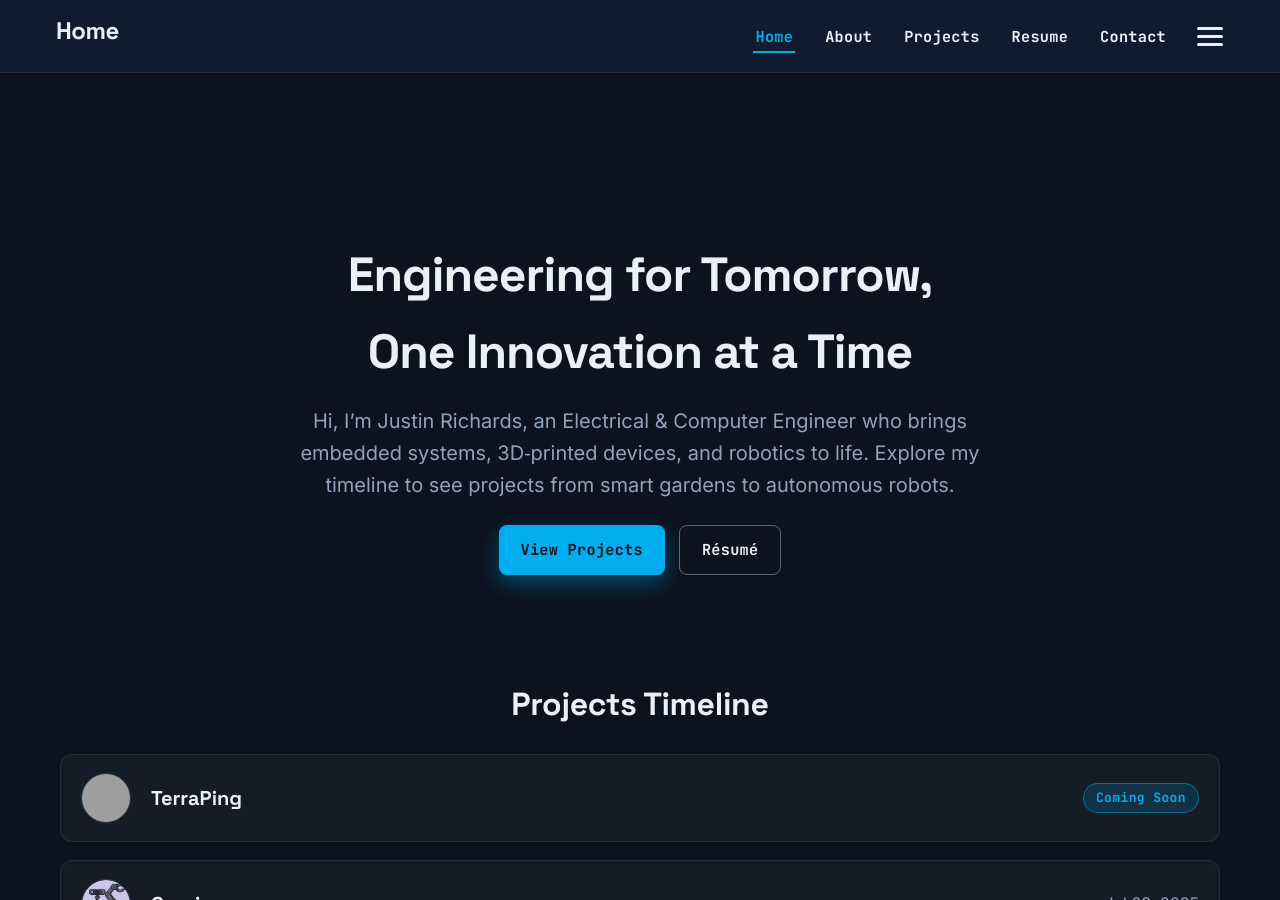
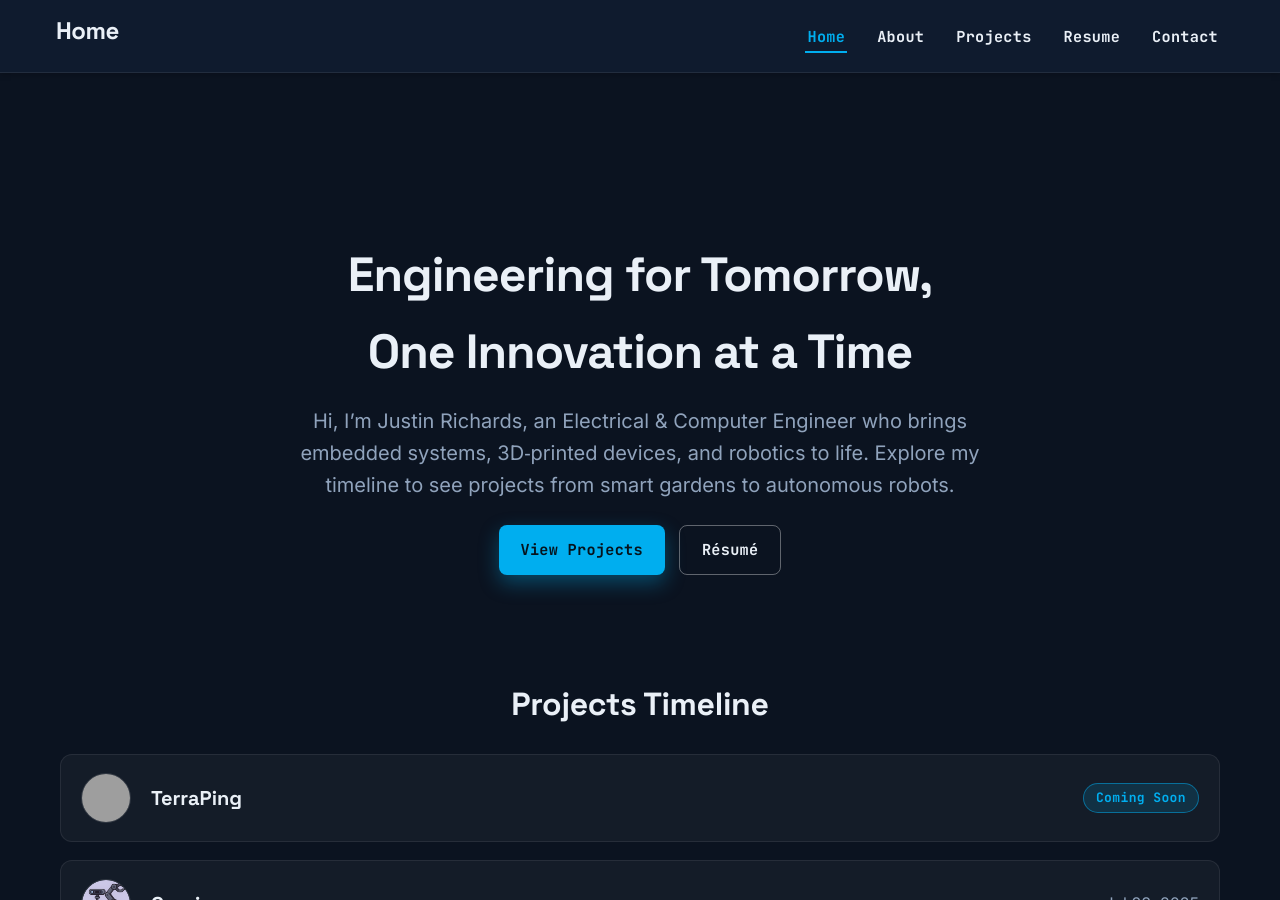
Before and after one commit to JRichards91/portfolio, a Jekyll site: the page built from index.md, in a window 1280 px wide and 900 px high. Built offline with Jekyll 4.4.1, drawn with Linux system fonts in a browser that asks for light colours; grey boxes are pictures that could not be loaded.

Commit message:
Fix burger menu showing on desktop alongside nav links
The desktop-only media query that hides .burger and shows .nav-links
was declared before the unconditional .burger{display:inline-flex}
rule later in the file. At equal specificity, source order decides
ties, so the later unconditional rule always won and the burger stayed
visible on desktop. Moved the media query after all the burger/drawer
base rules so it wins the cascade at >=769px.

Co-Authored-By: Claude Sonnet 4.6 <noreply@anthropic.com>

```diff
--- a/assets/css/style.css
+++ b/assets/css/style.css
@@ -120,12 +120,6 @@ main{ padding-top:calc(var(--header-h) + 12px); }
 .nav-links a.is-active::after{ right:0; }
 .nav-links a.is-active{ color:var(--accent); }
 
-@media (min-width:769px){
-  .nav-links{ display:flex; }
-  .burger{ display:none; }
-  .mobile-drawer, .drawer-backdrop{ display:none !important; }
-}
-
 /* ===================== 5) Burger / X ===================== */
 .burger{
   --line-w:26px; --line-h:3px; --gap:5px;
@@ -186,6 +180,15 @@ main{ padding-top:calc(var(--header-h) + 12px); }
   font-weight:600;
   font-size:1.0625rem;
   white-space:nowrap;
+}
+
+/* Desktop: show the full nav row, hide the mobile burger/drawer entirely.
+   Must come after the unconditional .burger/.mobile-drawer rules above so it
+   wins the cascade at equal specificity. */
+@media (min-width:769px){
+  .nav-links{ display:flex; }
+  .burger{ display:none; }
+  .mobile-drawer, .drawer-backdrop{ display:none !important; }
 }
 
 /* ===================== 7) Footer ===================== */
```
